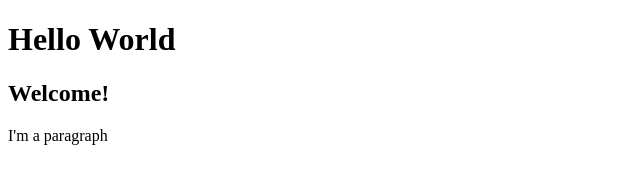
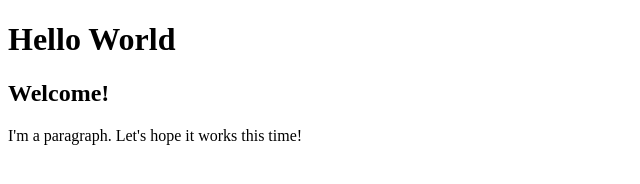
Before and after one commit to burrowingowl/my-first-repo, a plain HTML site: page index.html in a window 1280 px wide. Shown: the whole page, without its empty margins (0-640 px from the left). Drawn offline with Linux system fonts and the light colour scheme.

Commit message:
text-add-2

```diff
--- a/index.html
+++ b/index.html
@@ -3,6 +3,6 @@
 <body>
 <h1>Hello World</h1>
 <h2>Welcome!</h2>
-<p>I'm a paragraph</p>
+<p>I'm a paragraph. Let's hope it works this time! </p>
 </body>
 </html>
```
